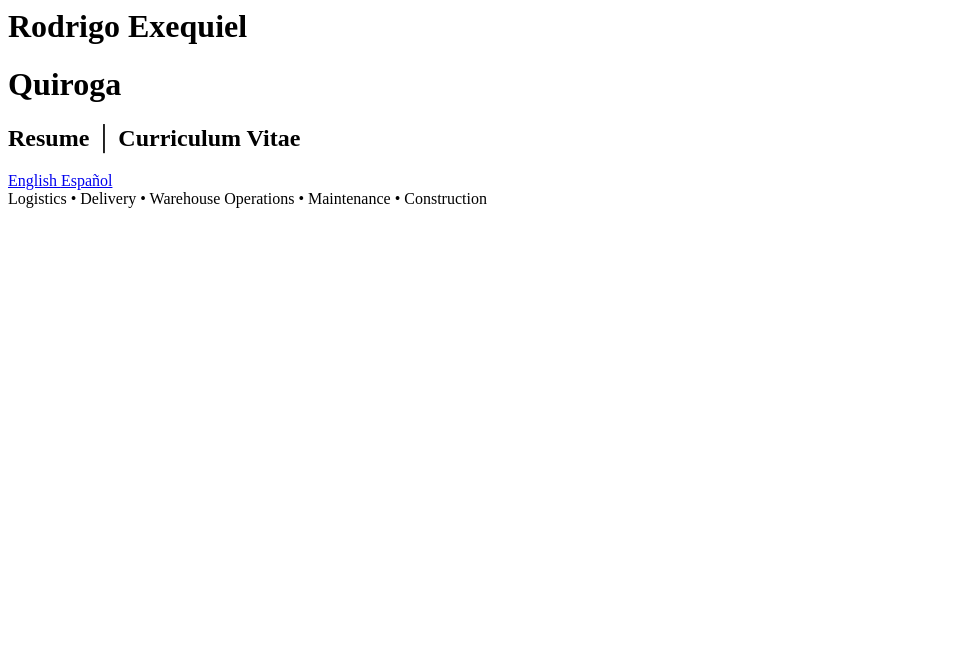
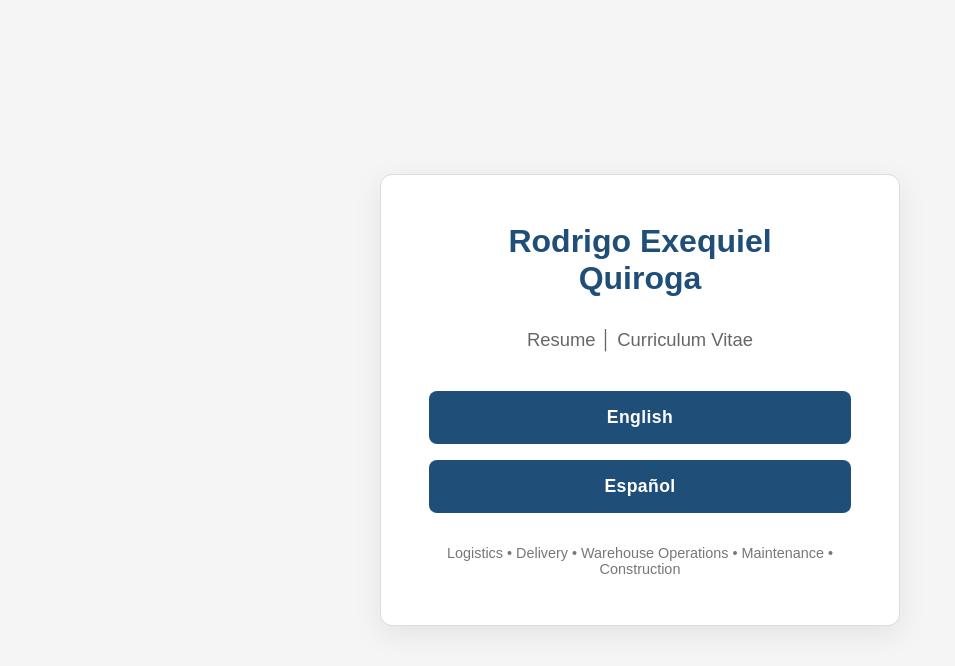
Before and after one commit to JFCrypT/resume_rody, a plain HTML site: page index.html in a window 1280 px wide. Shown: the whole page, without its empty margins (0-955 px from the left). Drawn offline with Linux system fonts and the light colour scheme.

Commit message:
Se modificó index.html

```diff
--- a/index.html
+++ b/index.html
@@ -1,3 +1,150 @@
+<!DOCTYPE html>
+<html lang="en">
+
+<head>
+
+    <meta charset="UTF-8">
+
+    <meta
+        name="viewport"
+        content="width=device-width, initial-scale=1.0"
+    >
+
+    <meta
+        name="description"
+        content="Resume | Curriculum Vitae of Rodrigo Exequiel Quiroga"
+    >
+
+    <title>Rodrigo Exequiel Quiroga</title>
+
+    <style>
+
+        :root
+        {
+            --bg: #f5f5f5;
+            --card: #ffffff;
+            --text: #222222;
+            --accent: #1f4e79;
+            --border: #dddddd;
+        }
+
+        *
+        {
+            box-sizing: border-box;
+        }
+
+        body
+        {
+            margin: 0;
+
+            display: flex;
+            justify-content: center;
+            align-items: center;
+
+            min-height: 100vh;
+
+            font-family: Arial, Helvetica, sans-serif;
+
+            background: var(--bg);
+            color: var(--text);
+        }
+
+        .card
+        {
+            width: min(92%, 520px);
+
+            padding: 48px;
+
+            text-align: center;
+
+            background: var(--card);
+
+            border: 1px solid var(--border);
+            border-radius: 12px;
+
+            box-shadow: 0 8px 30px rgba(0, 0, 0, .08);
+
+            transition:
+                transform .15s ease,
+                box-shadow .15s ease;
+        }
+
+        .card:hover
+        {
+            transform: translateY(-2px);
+
+            box-shadow: 0 12px 36px rgba(0, 0, 0, .10);
+        }
+
+        h1
+        {
+            margin: 0;
+
+            font-size: 2rem;
+
+            color: var(--accent);
+        }
+
+        h1 + h1
+        {
+            margin-bottom: 2rem;
+        }
+
+        h2
+        {
+            margin: 0 0 2.5rem 0;
+
+            font-size: 1.15rem;
+            font-weight: normal;
+
+            color: #666666;
+        }
+
+        .button
+        {
+            display: block;
+
+            margin: 16px 0;
+            padding: 16px;
+
+            text-decoration: none;
+
+            font-size: 1.1rem;
+            font-weight: bold;
+            letter-spacing: .4px;
+
+            color: white;
+            background: var(--accent);
+
+            border-radius: 8px;
+
+            transition:
+                background .2s ease,
+                transform .15s ease;
+        }
+
+        .button:hover
+        {
+            background: #163b5c;
+
+            transform: translateY(-1px);
+        }
+
+        .footer
+        {
+            margin-top: 2rem;
+
+            font-size: .9rem;
+
+            color: #777777;
+        }
+
+    </style>
+
+</head>
+
+<body>
+
     <div class="card">
 
         <h1>
@@ -31,3 +178,7 @@
         </div>
 
     </div>
+
+</body>
+
+</html>
```
Also changed, not shown: 2 other files. Lines whose indentation alone changed are shown as unchanged.
